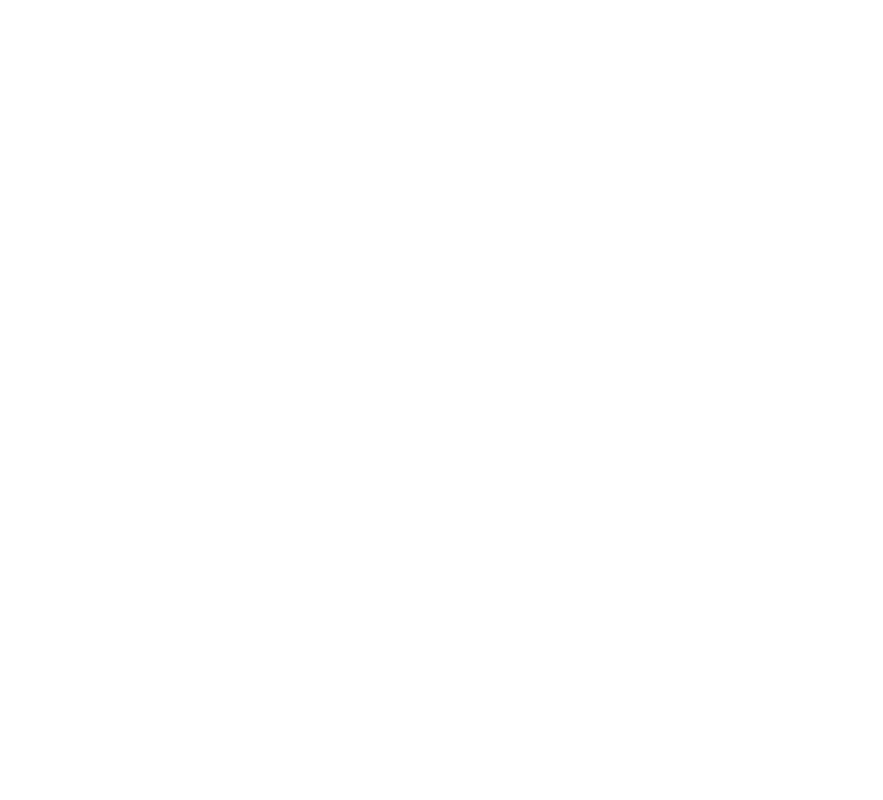
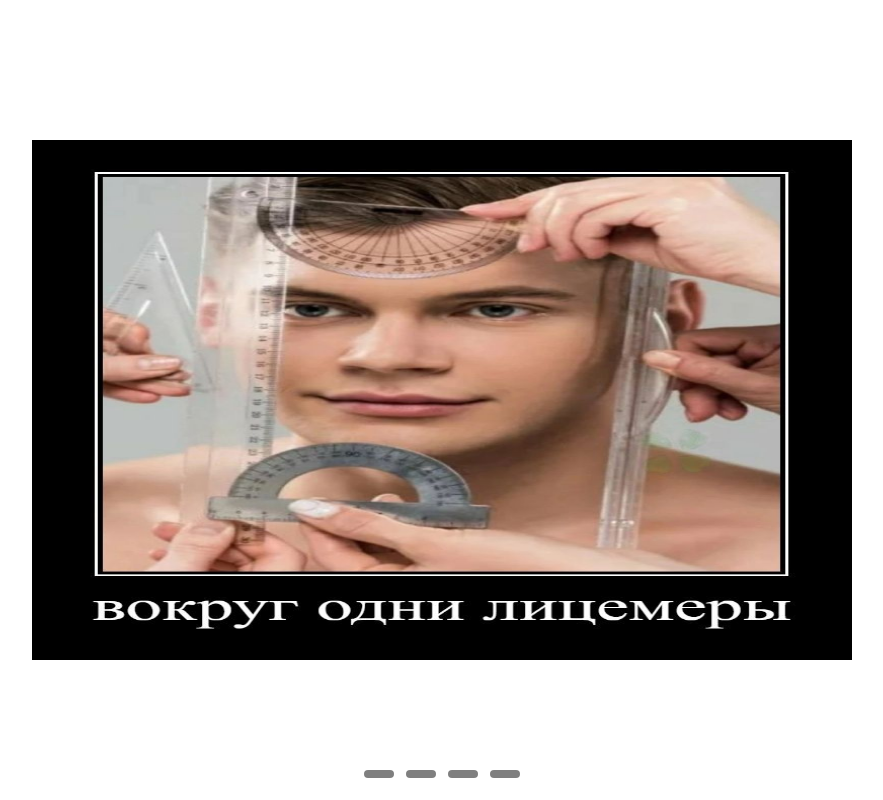
Before and after one commit to yarik-0/cssMemeSlider, a plain HTML site: page cssMemeSlider/index.html in a window 1280 px wide. Shown: the whole page, without its empty margins (198-1081 px from the left). Drawn offline with Linux system fonts and the light colour scheme.

Commit message:
feat: add img slider and css for him (вс, сент. 15, 2024 17:50:01)

```diff
--- a/cssMemeSlider/index.html
+++ b/cssMemeSlider/index.html
@@ -0,0 +1,47 @@
+<!DOCTYPE html>
+<html lang="en">
+
+<head>
+    <meta charset="utf-8">
+    <meta name="viewport" content="width=device-width, initial-scale=1.0">
+    <title>memeSlider</title>
+    <link rel="stylesheet" href="./style.css">
+</head>
+
+<body>
+    <!-- <div class="content">
+        <div class="slider-img">
+            <img src="./imegas/1703278551903.jpeg" alt="">
+            <img src="./imegas/imgonline-com-ua-converteBsGBoANt8es.jpg" alt="">
+            <img src="./imegas/imgonline-com-ua-convertGMzFJW3OUYkc.jpg" alt="">
+            <img src="./imegas/imgonline-com-ua-converthcoBdgZ0j6I9.jpg" alt="">
+        </div>
+        <div class="slider-text">
+            <span>Правда</span>
+            <span>Жду макробиолога</span>
+            <span>Только факты</span>
+            <span>Бывает</span>
+        </div>
+        <div class="buttons"></div>
+    </div> -->
+
+    <div class="slider middle">
+        <div class="slides">
+            <input type="radio" name="r" id="r1" checked>
+            <input type="radio" name="r" id="r2">
+            <input type="radio" name="r" id="r3">
+            <input type="radio" name="r" id="r4">
+
+            <div class="slide s1"><img src="./imegas/1703278551903.jpeg" class="img"></div>
+            <div class="slide"><img src="./imegas/imgonline-com-ua-converteBsGBoANt8es.jpg" class="img"></div>
+            <div class="slide"><img src="./imegas/imgonline-com-ua-convertGMzFJW3OUYkc.jpg" class="img"></div>
+            <div class="slide"><img src="./imegas/imgonline-com-ua-converthcoBdgZ0j6I9.jpg" class="img"></div>
+        </div>
+    </div>
+    <div class="navigation">
+        <label for="r1" class="button"></label>
+        <label for="r2" class="button"></label>
+        <label for="r3" class="button"></label>
+        <label for="r4" class="button"></label>
+    </div>
+</body>
--- a/cssMemeSlider/style.css
+++ b/cssMemeSlider/style.css
@@ -1,16 +1,71 @@
-body {
-    margin: 0 auto;
-    display: flex;
-    justify-content: center;
-    align-items: center;
-    flex-direction: column;
-    flex-wrap: nowrap;
+.slider {
+    width: 800px;
+    height: 500px;
+    overflow: hidden;
+    border: 10px solid #000;
+    position: absolute;
+    top: 50%;
+    left: 50%;
+    transform: translate(-50%, -50%);
 }
 
-.content {
+.img {
     width: 100%;
+    height: 100%;
 }
 
-.content .slider-img {
+.slides {
+    width: 400%;
+    height: 100%;
     display: flex;
 }
+
+.slide {
+    width: 25%;
+    transition: all 0.6s ease;
+}
+
+.button {
+    width: 30px;
+    height: 8px;
+    margin: 6px;
+    cursor: pointer;
+    background-color: #000;
+    opacity: .5;
+    border-radius: 10px;
+    transition: all 0.4s ease;
+}
+
+.button:hover {
+    opacity: 1;
+    transform: scale(1.1);
+}
+
+.navigation {
+    position: absolute;
+    bottom: 16px;
+    left: 50%;
+    transform: translateX(-50%);
+    display: flex;
+}
+
+input[name="r"] {
+    position: absolute;
+    visibility: hidden;
+}
+
+#r1:checked~.s1 {
+    margin-left: 0;
+}
+
+#r2:checked~.s1 {
+    margin-left: -25%;
+}
+
+#r3:checked~.s1 {
+    margin-left: -50%;
+}
+
+#r4:checked~.s1 {
+    margin-left: -75%;
+}
```
